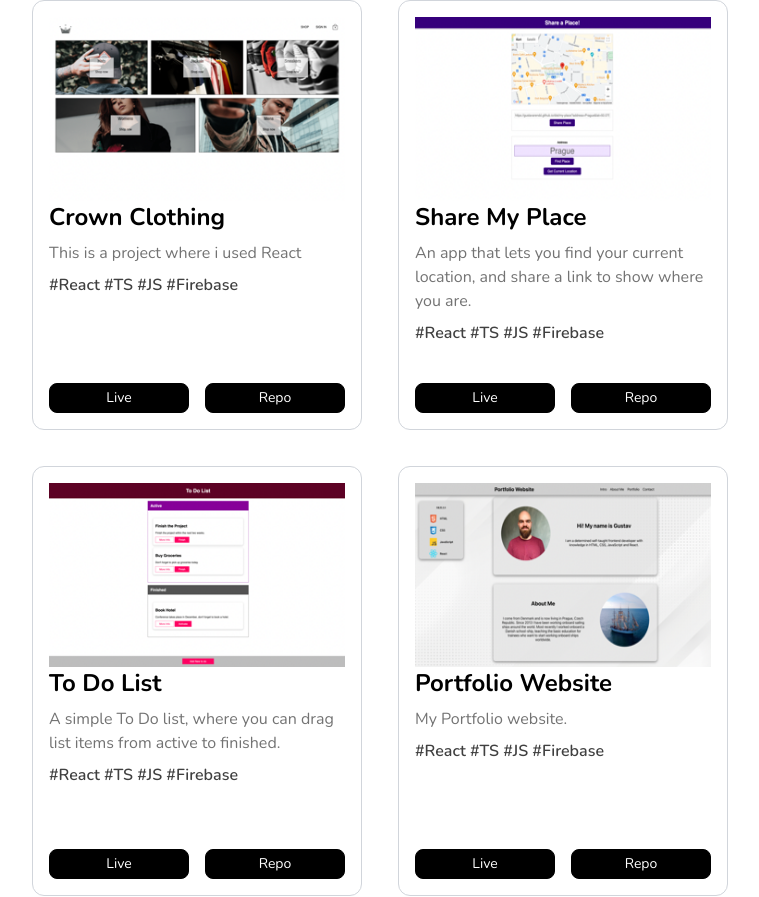
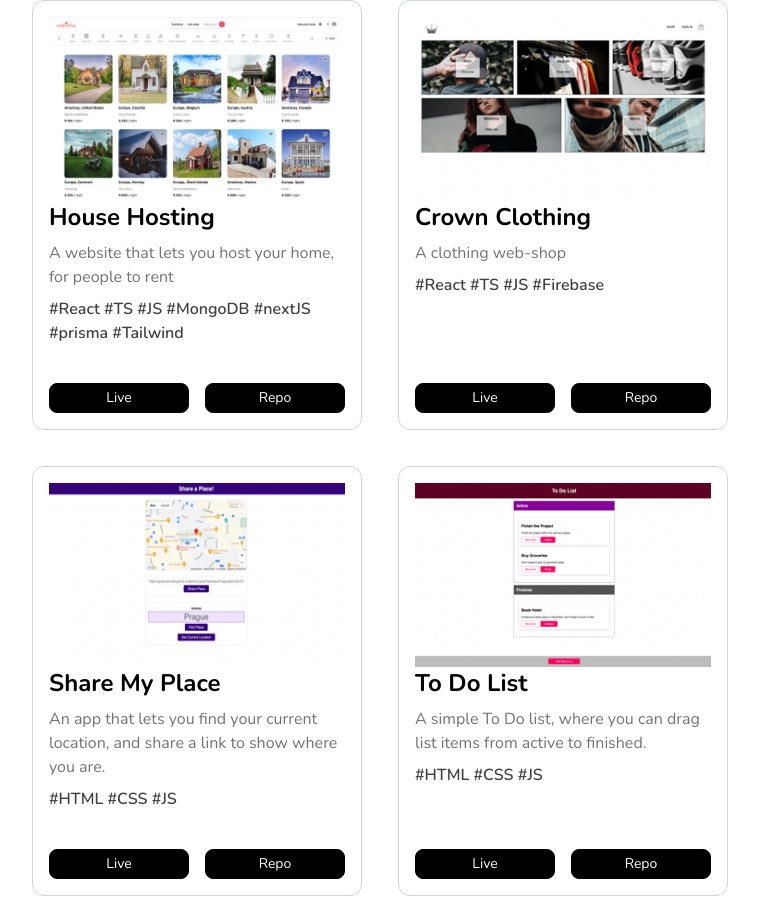
Before and after one commit to Gustavarendd/gustav-portfolio, a Next.js app: page / in a window 1280 px wide. Shown: the part 1036-1933 px from the top of the page, without its empty margins (260-1019 px from the left). Built offline with nearby package versions, Linux system fonts and the light colour scheme.

Commit message:
small changes

```diff
--- a/app/components/portfolio/portfolio.component.tsx
+++ b/app/components/portfolio/portfolio.component.tsx
@@ -14,8 +14,16 @@ const Portfolio = () => {
 
       <div className="mt-10 mb-10 grid p-0 gap-4 grid-cols-1 md:grid-cols-2  ">
         <PortfolioCard
+          title="House Hosting"
+          subtitle="A website that lets you host your home, for people to rent"
+          usedTech="#React #TS #JS #MongoDB #nextJS #prisma #Tailwind"
+          imageSrc="/images/portfolio-images/house-hosting.jpeg"
+          liveUrl="https://househosting.vercel.app/"
+          repoUrl="https://github.com/Gustavarendd/house-hosting"
+        />
+        <PortfolioCard
           title="Crown Clothing"
-          subtitle="This is a project where i used React"
+          subtitle="A clothing web-shop"
           usedTech="#React #TS #JS #Firebase"
           imageSrc="/images/portfolio-images/crown-app-small.png"
           liveUrl="https://jade-licorice-23a528.netlify.app/"
@@ -24,7 +32,7 @@ const Portfolio = () => {
         <PortfolioCard
           title="Share My Place"
           subtitle="An app that lets you find your current location, and share a link to show where you are."
-          usedTech="#React #TS #JS #Firebase"
+          usedTech="#HTML #CSS #JS"
           imageSrc="/images/portfolio-images/share-my-place-small.png"
           liveUrl="https://gustavarendd.github.io/find-my-place/"
           repoUrl="https://github.com/Gustavarendd/find-my-place"
@@ -32,18 +40,10 @@ const Portfolio = () => {
         <PortfolioCard
           title="To Do List"
           subtitle="A simple To Do list, where you can drag list items from active to finished."
-          usedTech="#React #TS #JS #Firebase"
+          usedTech="#HTML #CSS #JS"
           imageSrc="/images/portfolio-images/to-do-list-small.png"
           liveUrl="https://gustavarendd.github.io/to-do-list/"
           repoUrl="https://github.com/Gustavarendd/to-do-list"
-        />
-        <PortfolioCard
-          title="Portfolio Website"
-          subtitle="My Portfolio website."
-          usedTech="#React #TS #JS #Firebase"
-          imageSrc="/images/portfolio-images/portfolio-small.png"
-          liveUrl="https://gustavarend.netlify.app/"
-          repoUrl="https://github.com/Gustavarendd/portfolio"
         />
       </div>
     </section>
```
Also changed, not shown: public/images/portfolio-images/house-hosting.jpeg (added), 1 other file (tests, documents, lock files or other folders).
